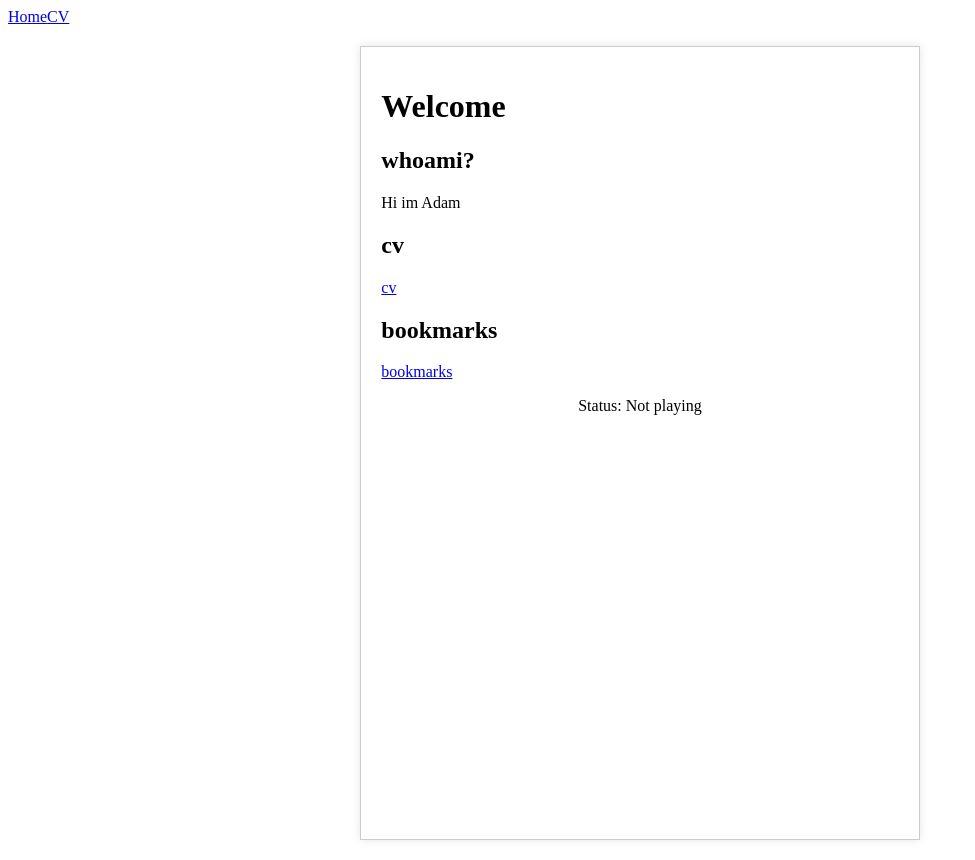
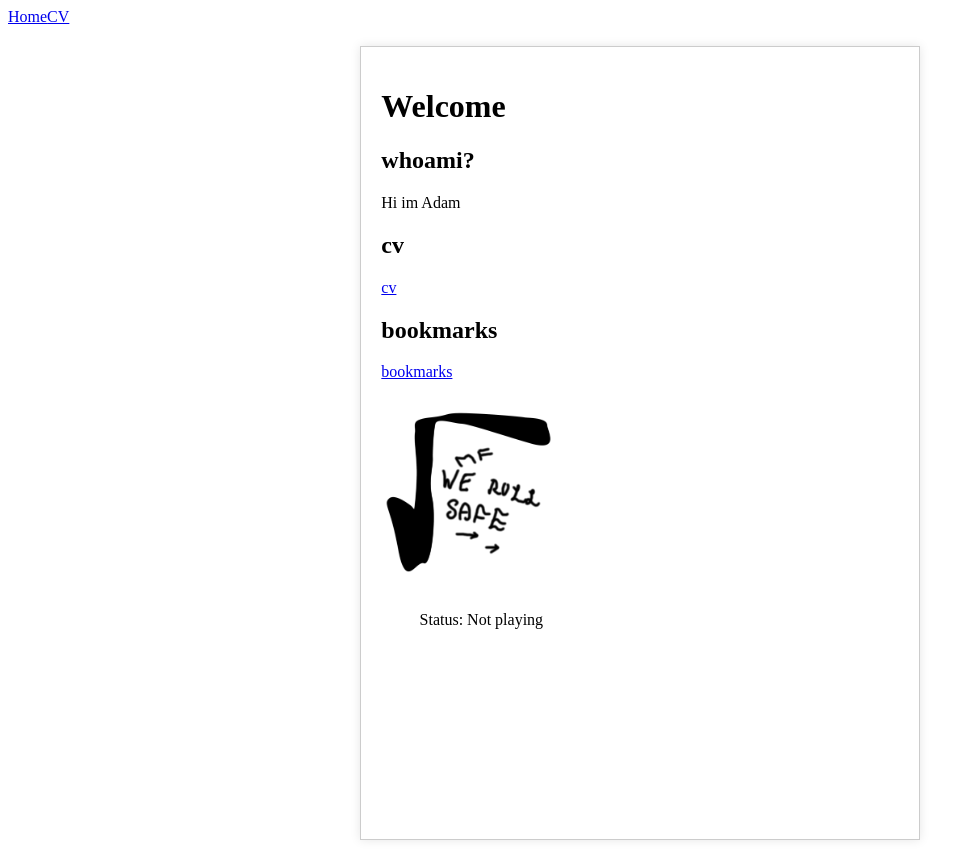
Before and after one commit to SteveThePug/web_server, a Vue app in the folder nginx/vue/: page / in a window 1280 px wide. Shown: the whole page, without its empty margins (0-975 px from the left). Built offline with nearby package versions, Linux system fonts and the light colour scheme; no server answers.

Commit message:
update spotify component

```diff
--- a/nginx/vue/src/components/CurrentlyListening.vue
+++ b/nginx/vue/src/components/CurrentlyListening.vue
@@ -1,8 +1,9 @@
 <template>
     <div class="spotify-now-playing">
-        <img :src="albumImage" alt="Album cover" v-if="albumImage" />
-        <p v-if="songName"><strong>Song:</strong> {{ songName }}</p>
-        <p v-if="artistName"><strong>Artist:</strong> {{ artistName }}</p>
+        <img :src="playing ? albumImage : '/img/Untitled.png'" />
+        <p><strong v-if="playing">Song:</strong> {{ songName }}</p>
+        <p><strong v-if="playing">Artist:</strong> {{ artistName }}</p>
+        <a v-if="playing" :href="songUrl">preview</a>
         <p v-if="playing">Status: Playing</p>
         <p v-else>Status: Not playing</p>
     </div>
@@ -17,6 +18,7 @@ export default {
         const albumImage = ref("");
         const artistName = ref("");
         const songName = ref("");
+        const songUrl = ref("");
         const playing = ref(false);
 
         const fetchSpotify = async () => {
@@ -26,6 +28,7 @@ export default {
                 const data = await res.json();
                 albumImage.value = data.album_image;
                 artistName.value = data.artist_name;
+                songUrl.value = data.song_url;
                 songName.value = data.song_name;
                 playing.value = data.playing;
             } catch (err) {
@@ -35,8 +38,7 @@ export default {
 
         onMounted(() => {
             fetchSpotify();
-            // Optional: refresh every 30 seconds
-            // setInterval(fetchSpotify, 30000);
+            setInterval(fetchSpotify, 120000);
         });
 
         return {
@@ -51,17 +53,19 @@ export default {
 
 <style scoped>
 .spotify-now-playing {
-    display: flex;
+    width: fit-content;
+    height: fit-content;
     flex-direction: column;
     align-items: center;
     text-align: center;
+    box-shadow: 3px;
 }
 
 .spotify-now-playing img {
     width: 200px;
     height: 200px;
     object-fit: cover;
-    border-radius: 8px;
+    box-shadow: 3px;
     margin-bottom: 10px;
 }
 </style>
```
